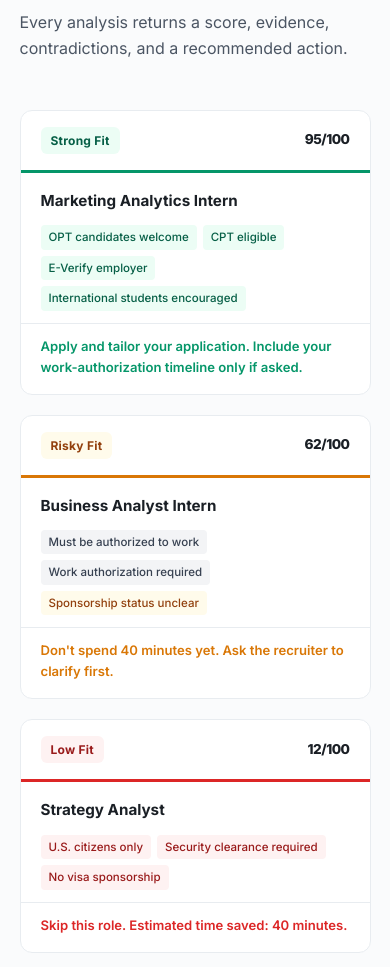
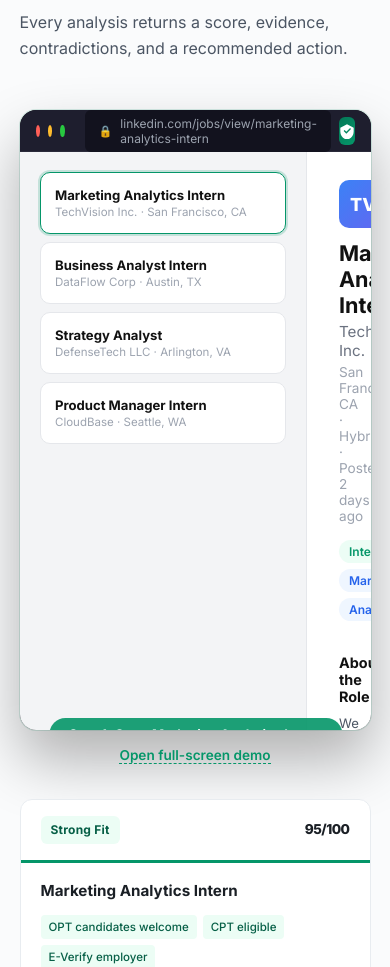
Before and after one commit to Fredess74/SponsorLens, a browser extension: page landing/index.html in a window 390 px wide. Shown: the part 3921-4888 px from the top of the page. Drawn offline with Linux system fonts and the light colour scheme.

Commit message:
Embed interactive product demo in landing page with responsive iframe + cache bust v3

```diff
--- a/landing/index.html
+++ b/landing/index.html
@@ -11,7 +11,7 @@
   <link rel="preconnect" href="https://fonts.googleapis.com" />
   <link rel="preconnect" href="https://fonts.gstatic.com" crossorigin />
   <link href="https://fonts.googleapis.com/css2?family=Inter:wght@400;500;600;700;800;900&display=swap" rel="stylesheet" />
-  <link rel="stylesheet" href="styles.css?v=2" />
+  <link rel="stylesheet" href="styles.css?v=3" />
 </head>
 <body>
 
@@ -183,6 +183,13 @@
         <h2>Three verdicts. One clear system.</h2>
         <p class="section-sub">Every analysis returns a score, evidence, contradictions, and a recommended action.</p>
       </div>
+      <!-- Interactive Product Demo -->
+      <div class="demo-embed">
+        <iframe src="product-demo.html" title="SponsorLens Interactive Product Demo" loading="lazy" allow="autoplay"></iframe>
+      </div>
+      <p style="text-align:center;margin:12px 0 32px">
+        <a href="product-demo.html" target="_blank" rel="noopener" class="demo-fullscreen-link">Open full-screen demo</a>
+      </p>
       <div class="demo-grid">
         <div class="demo-card">
           <div class="demo-top strong-border">
--- a/landing/styles.css
+++ b/landing/styles.css
@@ -846,10 +846,37 @@
   .trust-item.full-width { grid-column: 1; }
   .studio-variants { flex-wrap: wrap; }
   .section { padding: 64px 0; }
+  .demo-embed { border-radius: 12px; }
+  .demo-embed iframe { height: 400px; }
 }
 
 @media (max-width: 480px) {
   h1 { font-size: 2rem; }
   .hero-stats { flex-direction: column; gap: 12px; }
   .message-studio { padding: 20px; }
+  .demo-embed iframe { height: 320px; }
 }
+
+/* ===== Interactive Demo Embed ===== */
+.demo-embed {
+  max-width: 1100px;
+  margin: 0 auto 0;
+  border-radius: 16px;
+  overflow: hidden;
+  box-shadow: 0 30px 60px rgba(0,0,0,0.3), 0 0 0 1px rgba(5,150,105,0.15);
+}
+.demo-embed iframe {
+  width: 100%;
+  height: 620px;
+  border: none;
+  display: block;
+}
+.demo-fullscreen-link {
+  color: var(--accent);
+  font-size: 0.85rem;
+  font-weight: 600;
+  text-decoration: none;
+  border-bottom: 1px dashed var(--accent);
+  transition: opacity 0.2s;
+}
+.demo-fullscreen-link:hover { opacity: 0.7; }
```
Also changed, not shown: docs/image/ARCHITECTURE/1777174400909.png (added), docs/image/ARCHITECTURE/1777174418438.png (added), docs/image/ARCHITECTURE/1777174431466.png (added).
